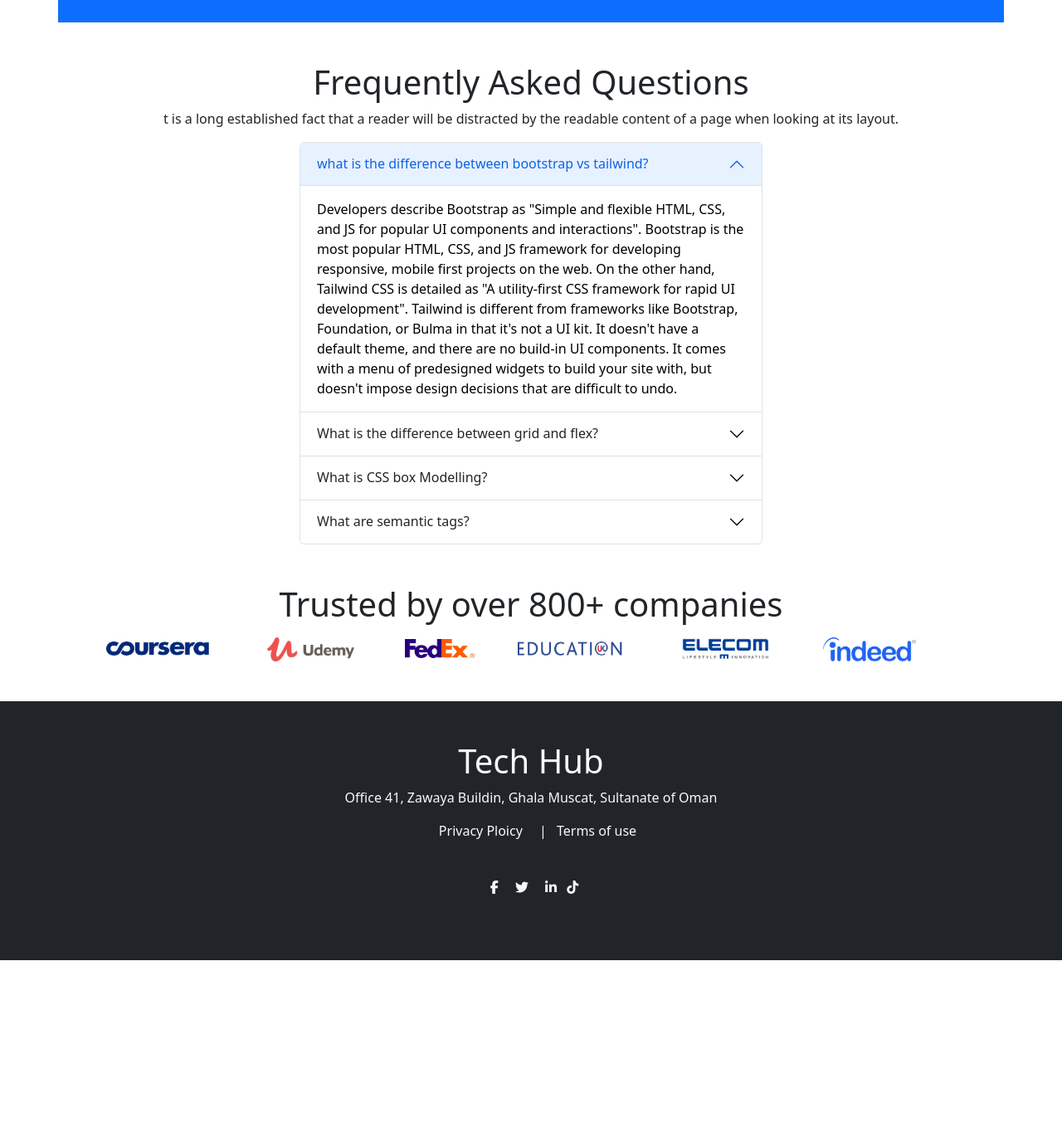
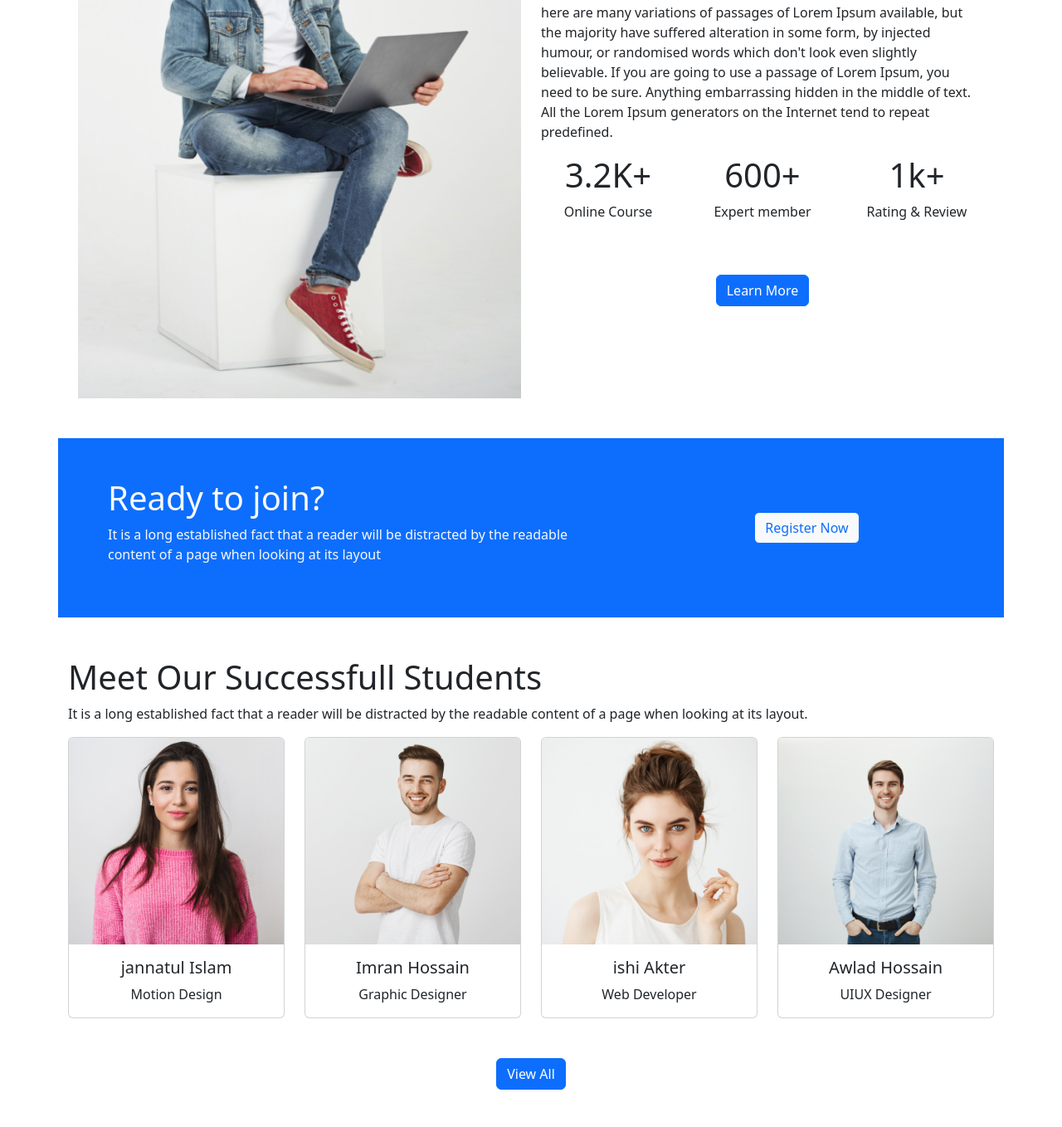
Before and after one commit to TalhaTamim67/assignment-3, a plain HTML site: page index.html in a window 1280 px wide. Shown: the part 1977-3335 px from the top of the page at 83% size. Before the commit the page ends 3134 px from the top, so only its background shows below. Drawn offline with nearby package versions, Linux system fonts and the light colour scheme.

Commit message:
several sections

```diff
--- a/index.html
+++ b/index.html
@@ -288,7 +288,50 @@
         </div>
 
 
+        <!-- explore your journey  -->
 
+        <section class="container">
+
+            <div class="row">
+                <div class="col-lg-6">
+                    <img class="img-fluid" src="images/working.png" alt="">
+                </div>
+                <div class="col-lg-6">
+                    <h1 class="pt-5 mt-5">Explore The elearning
+                        Institute</h1>
+                    <p class="mt-5">here are many variations of passages of Lorem Ipsum available, but the
+                        majority have suffered alteration in some form, by injected humour, or
+                        randomised words which don't look even slightly believable. If you are going
+                        to use a passage of Lorem Ipsum, you need to be sure.
+
+
+                        Anything embarrassing hidden in the middle of text. All the Lorem Ipsum
+                        generators on the Internet tend to repeat predefined.</p>
+
+                    <div class="cnt text-center">
+
+                        <div class="row">
+                            <div class="col-lg-4">
+                                <h1>3.2K+</h1>
+                                <p>Online Course</p>
+                            </div>
+                            <div class="col-lg-4">
+                                <h1>600+</h1>
+                                <p>Expert member</p>
+                            </div>
+                            <div class="col-lg-4">
+                                <h1>1k+</h1>
+                                <p>Rating & Review</p>
+                            </div>
+                        </div>
+
+                        <button class="btn btn-primary mt-5">Learn More</button>
+
+                    </div>
+                </div>
+            </div>
+
+        </section>
 
     </section>
 
@@ -340,6 +383,73 @@
 
 
     </section>
+
+
+    <!-- meet our successful students  -->
+
+    <section class="container mt-5">
+
+        <h1>Meet Our Successfull
+            Students</h1>
+        <p>It is a long established fact that a reader will be distracted by the
+            readable content of a page when looking at its layout.</p>
+
+        <div class="row">
+
+            <div class="col-lg-3 col-md-6">
+
+                <div class="card">
+                    <img src="images/student/student-2.png" class="card-img-top" alt="...">
+                    <div class="card-body text-center">
+                        <h5 class="card-title">jannatul Islam</h5>
+                        <p class="card-text">Motion Design</p>
+
+                    </div>
+                </div>
+            </div>
+            <div class="col-lg-3 col-md-6">
+
+                <div class="card">
+                    <img src="images/student/student-3.png" class="card-img-top" alt="...">
+                    <div class="card-body text-center">
+                        <h5 class="card-title">Imran Hossain</h5>
+                        <p class="card-text">Graphic Designer</p>
+
+                    </div>
+                </div>
+            </div>
+            <div class="col-lg-3 col-md-6">
+
+                <div class="card">
+                    <img src="images/student/student-4.png" class="card-img-top" alt="...">
+                    <div class="card-body text-center">
+                        <h5 class="card-title">ishi Akter</h5>
+                        <p class="card-text">Web Developer</p>
+
+                    </div>
+                </div>
+            </div>
+            <div class="col-lg-3 col-md-6">
+
+                <div class="card">
+                    <img src="images/student/student-1.png" class="card-img-top" alt="...">
+                    <div class="card-body text-center">
+                        <h5 class="card-title">Awlad Hossain</h5>
+                        <p class="card-text">UIUX Designer</p>
+
+                    </div>
+                </div>
+            </div>
+
+
+        </div>
+
+        <div class="text-center mt-5">
+            <a class="btn btn-primary" href="">View All</a>
+        </div>
+
+    </section>
+
 
     <!-- Frequently Asked Question  -->
 
```
